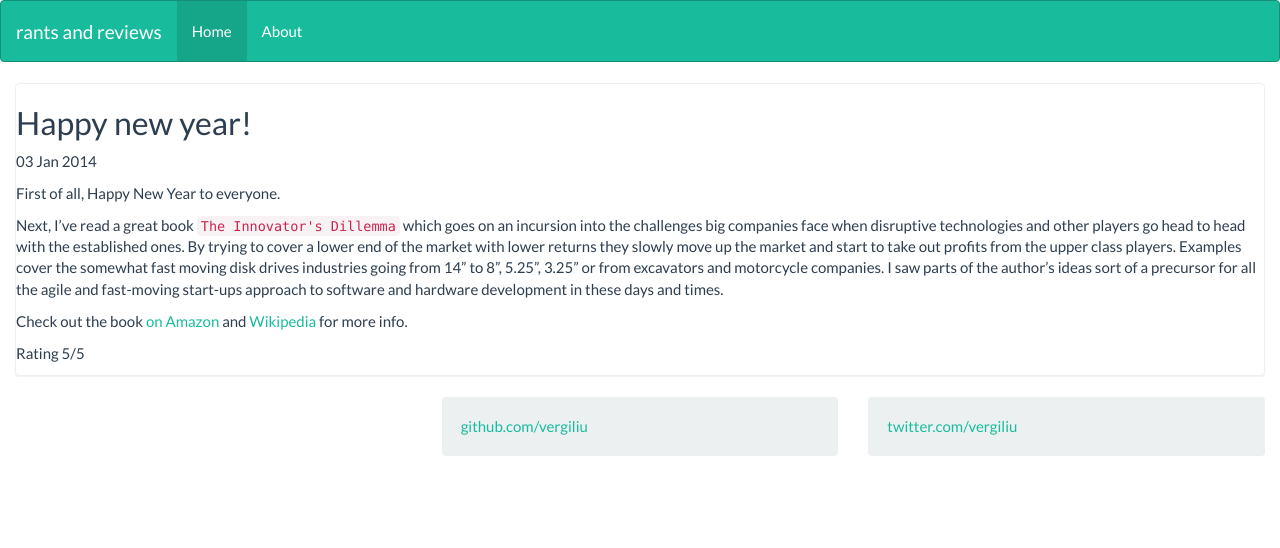
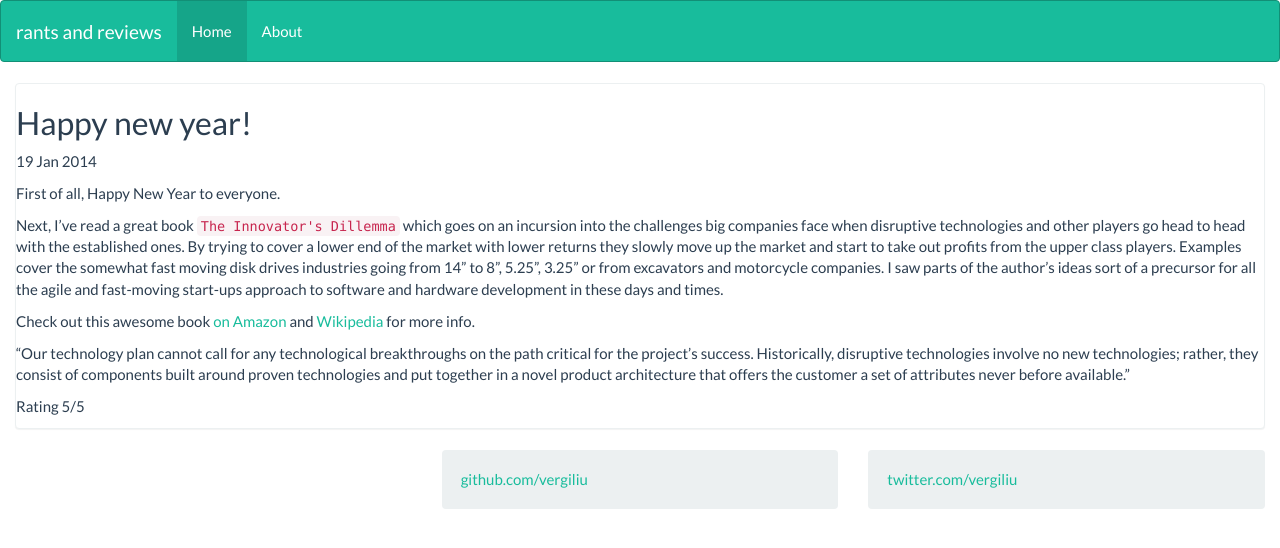
Before and after one commit to vergiliu/vergiliu.github.io, a Jekyll site: the page built from _posts/2014-01-19-happy-new-year.md, in a window 1280 px wide. Shown: the top 548 px of the page. Built offline with Jekyll 4.4.1, drawn with Linux system fonts in a browser that asks for light colours; Markdown is read by kramdown in place of the engine named in the settings.

Commit message:
updated innovators dillemma

```diff
--- a/_posts/2014-01-03-happy-new-year.md
+++ b/_posts/2014-01-19-happy-new-year.md
@@ -1,7 +1,7 @@
 ---
 layout: post
 title:  "Happy new year!"
-date:   2014-01-03 20:45:00
+date:   2014-01-19 14:45:00
 categories: books
 tags: [books, reviews, 2014]
 ---
@@ -10,7 +10,9 @@ First of all, Happy New Year to everyone.
 
 Next, I've read a great book `The Innovator's Dillemma` which goes on an incursion into the challenges big companies face when disruptive technologies and other players go head to head with the established ones. By trying to cover a lower end of the market with lower returns they slowly move up the market and start to take out profits from the upper class players. Examples cover the somewhat fast moving disk drives industries going from 14" to 8", 5.25", 3.25" or from excavators and motorcycle companies. I saw parts of the author's ideas sort of a precursor for all the agile and fast-moving start-ups approach to software and hardware development in these days and times.
 
-Check out the book [on Amazon] and [Wikipedia] for more info.
+Check out this awesome book [on Amazon] and [Wikipedia] for more info.
+
+"Our technology plan cannot call for any technological breakthroughs on the path critical for the  project's success. Historically, disruptive technologies involve no new technologies; rather, they  consist of components built around proven technologies and put together in a novel product architecture that offers the customer a set of attributes never before available."
 
 Rating 5/5
 
```
